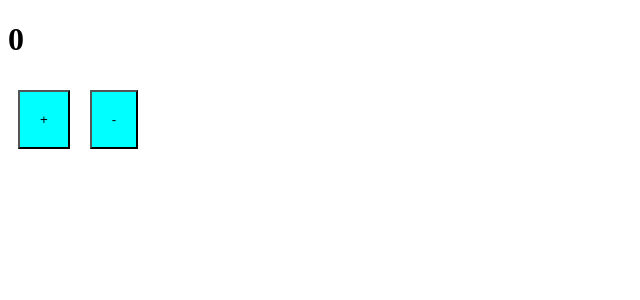
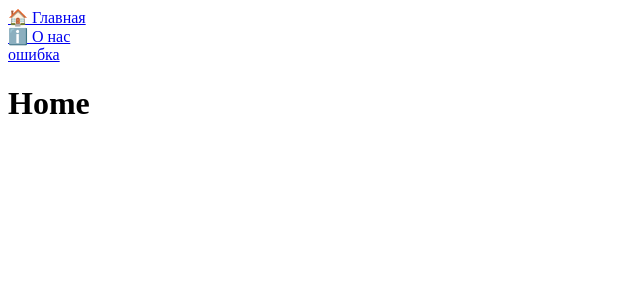
Before and after one commit to 777nata777/webpack_react, a React app: page / in a window 1280 px wide. Shown: the top 300 px of the page, without its empty margins (0-640 px from the left). Built offline with nearby package versions, Linux system fonts and the light colour scheme; the HTML template or start-up script is replaced by a standard one.

Commit message:
react router dom настроила для пробных странниц с ленивой загрузкой

```diff
--- a/package.json
+++ b/package.json
@@ -27,7 +27,8 @@
   },
   "dependencies": {
     "react": "^19.0.0",
-    "react-dom": "^19.0.0"
+    "react-dom": "^19.0.0",
+    "react-router-dom": "^7.1.5"
   },
   "description": ""
 }
--- a/src/components/App.js
+++ b/src/components/App.js
@@ -1,19 +1,32 @@
-import React, {useState} from 'react';
+import React, {Suspense, useState} from 'react';
 import './App.scss';
+import * as styles from './App.module.scss';
+import {Link, Route, Routes} from "react-router-dom";
+
+// Лениво загружаем страницы (Lazy loading)
+const Home = React.lazy(() => import('../pages/home/Home'));
+const About = React.lazy(() => import('../pages/about/About'));
+const NotFound = React.lazy(() => import('../pages/notfound/NotFound'));
 
 const App = () => {
-
-    const [count, setCount] = useState(0);
-
-    const increment = () => setCount(prev => prev + 1)
-    const dicrement = () => setCount(prev => prev - 1)
-
-
     return (
         <div>
-            <h1>{count}</h1>
-            <button onClick={increment}>+</button>
-            <button onClick={dicrement}>-</button>
+            <nav>
+                <Link to="/">🏠 Главная</Link>
+                <br />
+                <Link to="/about">ℹ️ О нас</Link>
+                <br />
+                <Link to="/*">ошибка</Link>
+            </nav>
+
+            {/* Оборачиваем все маршруты в Suspense для загрузки */}
+            <Suspense fallback={<h2>⏳ Загрузка...</h2>}>
+                <Routes>
+                    <Route path="/" element={<Home />} />
+                    <Route path="/about" element={<About />} />
+                    <Route path="*" element={<NotFound />} />
+                </Routes>
+            </Suspense>
         </div>
     );
 };
--- /dev/null
+++ b/src/components/App.module.scss
@@ -0,0 +1,9 @@
+.button {
+  margin: 10px;
+  padding: 20px;
+  background-color: #c800ff;
+}
+
+.value {
+  font-size: 30px;
+}
--- a/src/index.js
+++ b/src/index.js
@@ -1,10 +1,13 @@
 import React from 'react';
 import ReactDOM from 'react-dom/client'; // Новый API для React 18
 import App from './components/App';
+import {BrowserRouter} from "react-router-dom";
 
 const root = ReactDOM.createRoot(document.getElementById('root')); // Создаем корень
 root.render(
     <React.StrictMode>
-        <App />
+        <BrowserRouter>  {/* Оборачиваем приложение */}
+            <App />
+        </BrowserRouter>
     </React.StrictMode>
 );
--- /dev/null
+++ b/src/pages/about/About.jsx
@@ -0,0 +1,11 @@
+import React from 'react';
+
+const About = () => {
+    return (
+        <h1>
+            About
+        </h1>
+    );
+};
+
+export default About;
--- /dev/null
+++ b/src/pages/home/Home.jsx
@@ -0,0 +1,11 @@
+import React from 'react';
+
+const Home = () => {
+    return (
+        <h1>
+            Home
+        </h1>
+    );
+};
+
+export default Home;
--- /dev/null
+++ b/src/pages/notfound/NotFound.jsx
@@ -0,0 +1,11 @@
+import React from 'react';
+
+const NotFound = () => {
+    return (
+        <h1>
+            NotFound
+        </h1>
+    );
+};
+
+export default NotFound;
--- a/webpack.config.js
+++ b/webpack.config.js
@@ -26,9 +26,26 @@ module.exports = (env) => {
 
         module: {
             rules: [
-
+                // CSS Modules для SCSS
+                {
+                    test: /\.module\.s[ac]ss$/i,
+                    use: [
+                        MiniCssExtractPlugin.loader,
+                        {
+                            loader: "css-loader",
+                            options: {
+                                modules: {
+                                    localIdentName: "[path][name]__[local]--[hash:base64:5]",
+                                },
+                            },
+                        },
+                        "sass-loader",
+                    ],
+                },
+                // Обычные SCSS (без модулей)
                 {
                     test: /\.s[ac]ss$/i,
+                    exclude: /\.module\.s[ac]ss$/i,
                     use: [
                         // Creates `style` nodes from JS strings
                         MiniCssExtractPlugin.loader,
```
Also changed, not shown: src/components/App.scss (line endings or trailing spaces).
